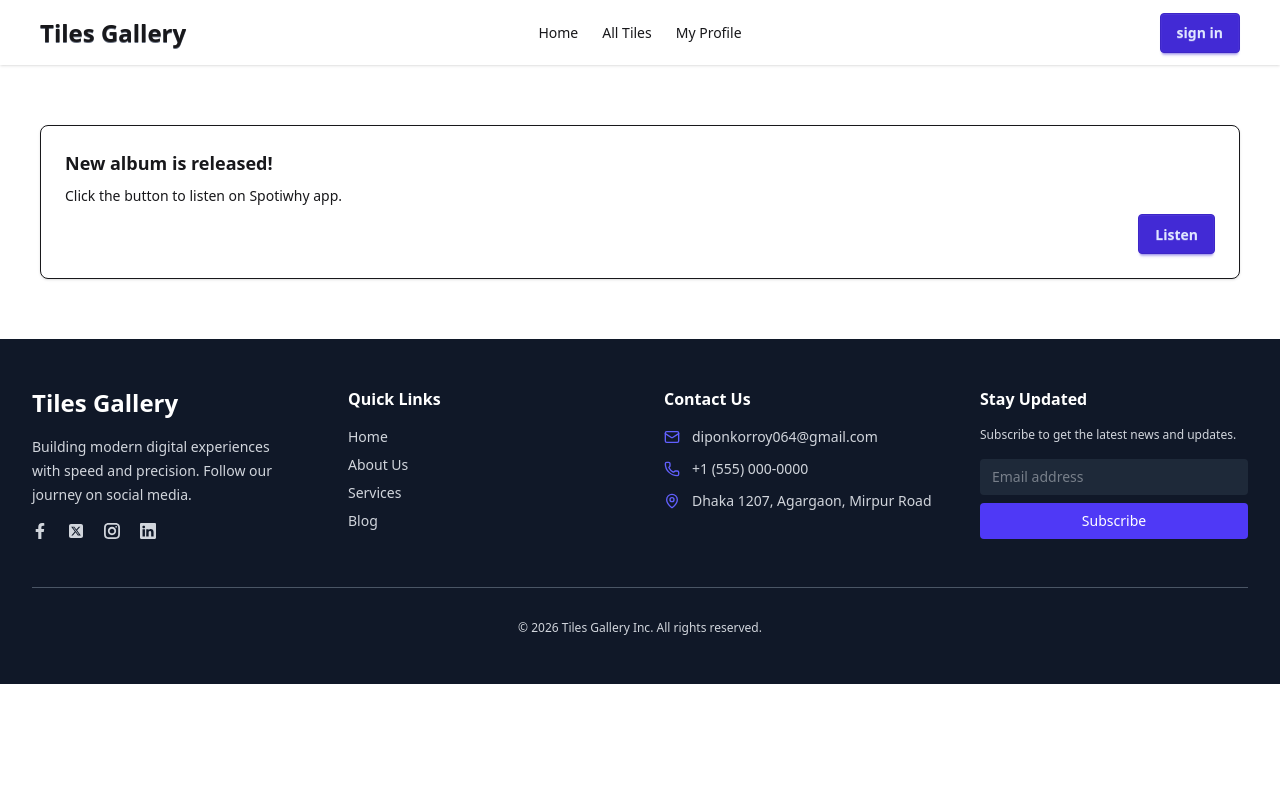
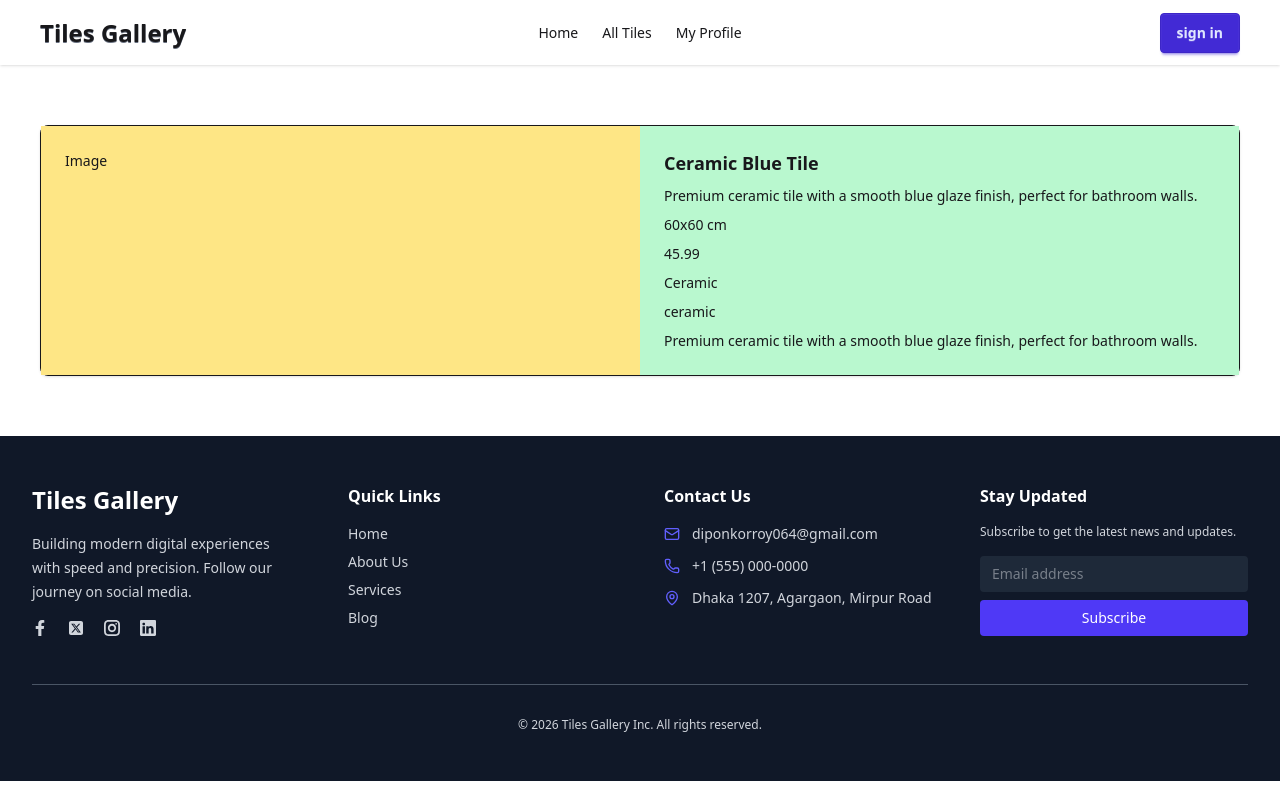
Before and after one commit to diponkorroy064-max/Tiles-Gallery-Project, a Next.js app: page /tileDetails/tile_001 in a window 1280 px wide. Built offline with nearby package versions, Linux system fonts and the light colour scheme.

Commit message:
add tileDetails page design and use params and find the object my using js find method

```diff
--- a/src/app/(main)/tileDetails/[id]/page.jsx
+++ b/src/app/(main)/tileDetails/[id]/page.jsx
@@ -1,21 +1,33 @@
+import { allTilesData } from '@/lib/fetch_data';
 import React from 'react';
 
 const TileDetailsPage = async({ params }) => {
     const { id } = await params;
     // console.log("Clicked id by params", id);
 
+    const data = await allTilesData();
+    // console.log(data);
+
+    const findData = data.find(item => item.id === id);
+    console.log(findData);
+
+    const {title, description, dimensions,price,image,currency, material,category} = findData;
+
     return (
         <div className='container mx-auto px-10 py-15'>
-            <div className=" card lg:card-side bg-base-100 shadow-sm border ">
-                <figure>
+            <div className="card lg:card-side shadow-sm border grid grid-cols-1 md:grid-cols-2">
+                <div className='card-body col-span-1 bg-amber-200'>
+                    Image
+                </div>
 
-                </figure>
-                <div className="card-body">
-                    <h2 className="card-title">New album is released!</h2>
-                    <p>Click the button to listen on Spotiwhy app.</p>
-                    <div className="card-actions justify-end">
-                        <button className="btn btn-primary">Listen</button>
-                    </div>
+                <div className="card-body col-span-1 bg-green-200">
+                    <h2 className="card-title">{title}</h2>
+                    <p>{description}</p>
+                    <p>{dimensions}</p>
+                    <p>{price}</p>
+                    <p>{material}</p>
+                    <p>{category}</p>
+                    <p>{description}</p>
                 </div>
             </div>
        </div>
--- a/src/lib/fetch_data.js
+++ b/src/lib/fetch_data.js
@@ -1,7 +1,14 @@
+import path from "path";
+import fs from "fs";
+
 export const allTilesData = async () => {
-    const res = await fetch('/allTilesData/allTiles.json');
-    const tilesData = await res.json();
-    return tilesData;
+    // const res = await fetch('/allTilesData/allTiles.json');
+    // const tilesData = await res.json();
+    // return tilesData;
+
+    const filePath = path.join(process.cwd(), "public", "allTiles.json");
+    const fileContents = fs.readFileSync(filePath, "utf8");
+    const data = JSON.parse(fileContents); return data;
 }
 
 // export const tileDetailsData = async () => {
```
Also changed, not shown: public/allTiles.json (renamed from public/allTilesData/allTiles.json), 1 other file (tests, documents, lock files or other folders).
